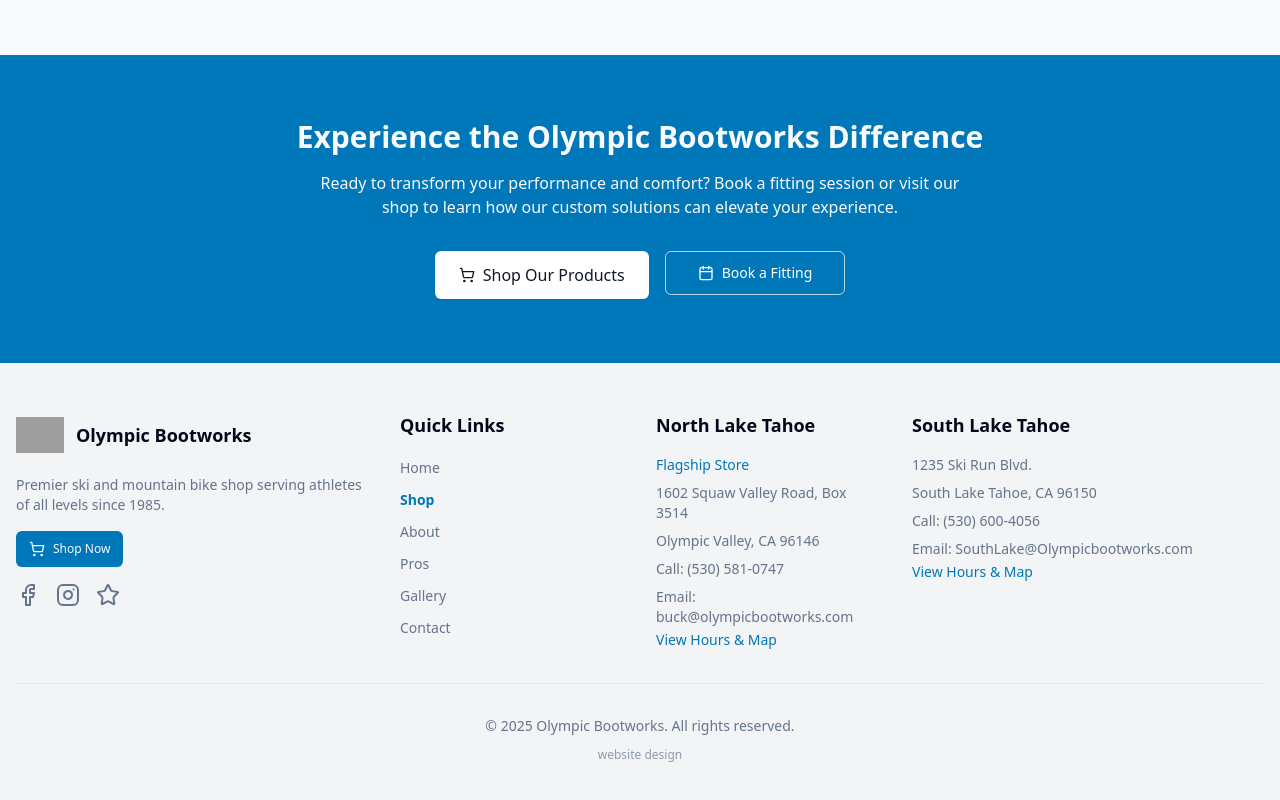
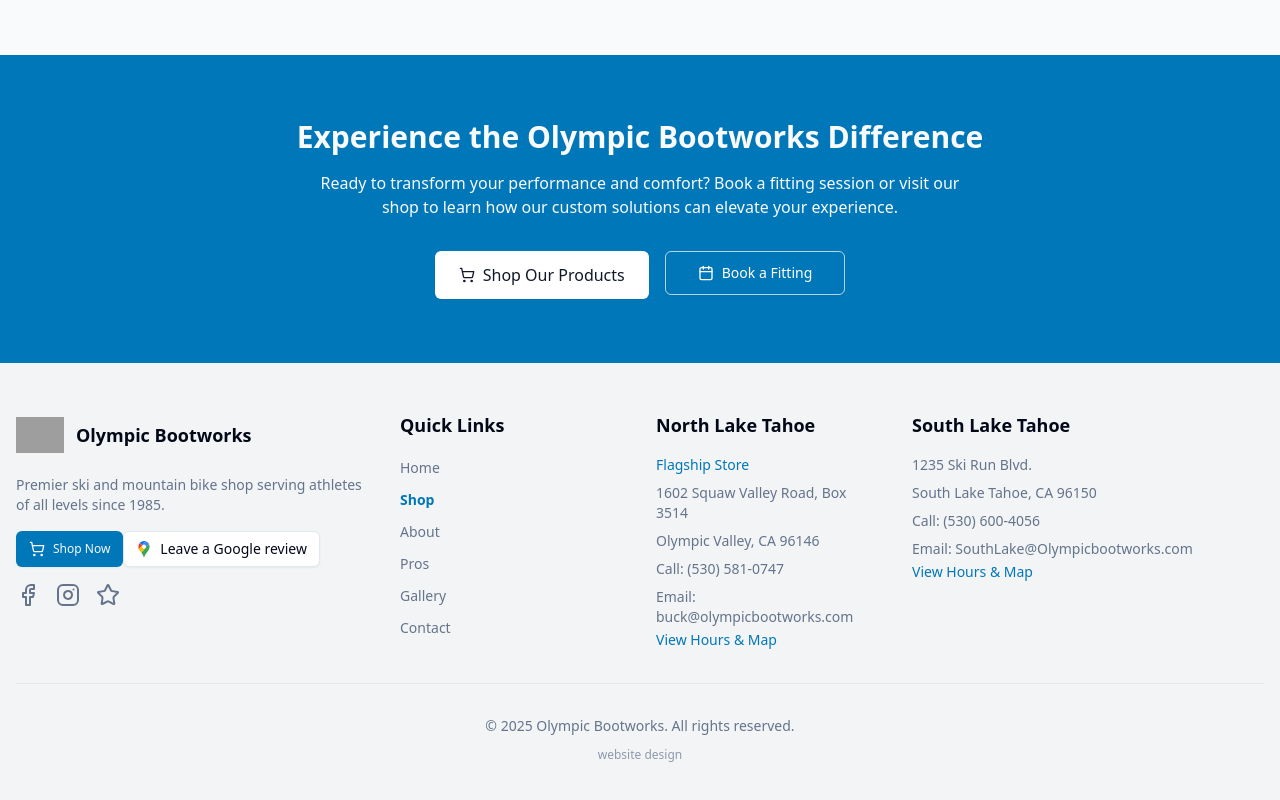
Before and after one commit to enzo-prism/olympicbootworks-retail, a Next.js app: page /about in a window 1280 px wide. Shown: the part 3285-4085 px from the top of the page. Built offline with nearby package versions, Linux system fonts and the light colour scheme; no server answers; grey boxes are pictures that could not be loaded.

Commit message:
feat: Google Business review CTAs with G icon
- Add GoogleGIcon, GoogleReviewButton, and shared review URL
- Extend MinimalPageHero for external links and custom leading icons
- Placements: footer, testimonials hero and bottom CTA, contact hero

Co-authored-by: Cursor <cursoragent@cursor.com>

```diff
--- a/app/contact/page.tsx
+++ b/app/contact/page.tsx
@@ -1,6 +1,8 @@
 import type { Metadata } from "next"
 import ContactClient from "./contact-client"
 import MinimalPageHero from "@/components/minimal-page-hero"
+import { GoogleGIcon } from "@/components/google-g-icon"
+import { GOOGLE_BUSINESS_REVIEW_URL } from "@/lib/google-business"
 
 export const metadata: Metadata = {
   title: "Contact & Lake Tahoe Locations",
@@ -26,6 +28,13 @@ export default function ContactPage() {
         actions={[
           { href: "mailto:buck@olympicbootworks.com", label: "Email North Lake" },
           { href: "tel:+15305810747", label: "Call North Lake", variant: "secondary" },
+          {
+            href: GOOGLE_BUSINESS_REVIEW_URL,
+            label: "Leave a Google review",
+            variant: "secondary",
+            external: true,
+            leadingIcon: <GoogleGIcon className="h-[1.15rem] w-[0.8rem]" />,
+          },
         ]}
       />
       <ContactClient />
--- a/app/testimonials/page.tsx
+++ b/app/testimonials/page.tsx
@@ -5,6 +5,9 @@ import { ShopButton } from "@/components/ui/shop-button"
 import EnhancedTestimonialCard from "@/components/enhanced-testimonial-card"
 import { testimonials } from "@/data/testimonials"
 import MinimalPageHero from "@/components/minimal-page-hero"
+import { GoogleGIcon } from "@/components/google-g-icon"
+import { GoogleReviewButton } from "@/components/google-review-button"
+import { GOOGLE_BUSINESS_REVIEW_URL } from "@/lib/google-business"
 import type { Metadata } from "next"
 
 export const metadata: Metadata = {
@@ -22,6 +25,13 @@ export default function TestimonialsPage() {
         title="Testimonials"
         description="Stories from skiers, riders, and athletes who came in looking for comfort and left with a better foundation."
         actions={[
+          {
+            href: GOOGLE_BUSINESS_REVIEW_URL,
+            label: "Leave a Google review",
+            variant: "secondary",
+            external: true,
+            leadingIcon: <GoogleGIcon className="h-[1.15rem] w-[0.8rem]" />,
+          },
           { href: "/contact", label: "Book a fitting" },
           { href: "/shop", label: "Shop products", variant: "secondary" },
         ]}
@@ -49,7 +59,8 @@ export default function TestimonialsPage() {
             <p className="text-muted-foreground mb-6">
               Ready to experience the Olympic Bootworks difference for yourself?
             </p>
-            <div className="flex flex-col sm:flex-row justify-center gap-4">
+            <div className="flex flex-col sm:flex-row justify-center gap-4 flex-wrap">
+              <GoogleReviewButton size="lg" analyticsItemId="google_review_testimonials_footer" />
               <Button asChild size="lg" className="shadow-sm">
                 <Link href="/contact">
                   <ButtonIcon label="Book a Fitting" href="/contact" />
--- a/components/footer.tsx
+++ b/components/footer.tsx
@@ -1,6 +1,7 @@
 import Link from "next/link"
 import Image from "next/image"
 import { ShopButton } from "@/components/ui/shop-button"
+import { GoogleReviewButton } from "@/components/google-review-button"
 import { Facebook, Instagram, Star } from "lucide-react"
 
 export default function Footer() {
@@ -26,6 +27,7 @@ export default function Footer() {
             <ShopButton href="/shop" size="sm" className="shadow-sm">
               Shop Now
             </ShopButton>
+            <GoogleReviewButton size="sm" analyticsItemId="google_review_footer" className="w-fit" />
             <div className="flex items-center space-x-4 mt-6">
               <Link
                 href="https://www.facebook.com/olympicbootworks/"
--- /dev/null
+++ b/components/google-g-icon.tsx
@@ -0,0 +1,28 @@
+import { cn } from "@/lib/utils"
+
+/** Multicolor Google "G" mark (paths only; suitable for buttons and links). */
+export function GoogleGIcon({ className }: { className?: string }) {
+  return (
+    <svg
+      className={cn("shrink-0", className)}
+      viewBox="0 0 92.3 132.3"
+      aria-hidden="true"
+      focusable="false"
+    >
+      <path fill="#1a73e8" d="M60.2 2.2C55.8.8 51 0 46.1 0 32 0 19.3 6.4 10.8 16.5l21.8 18.3L60.2 2.2z" />
+      <path fill="#ea4335" d="M10.8 16.5C4.1 24.5 0 34.9 0 46.1c0 8.7 1.7 15.7 4.6 22l28-33.3-21.8-18.3z" />
+      <path
+        fill="#4285f4"
+        d="M46.2 28.5c9.8 0 17.7 7.9 17.7 17.7 0 4.3-1.6 8.3-4.2 11.4 0 0 13.9-16.6 27.5-32.7-5.6-10.8-15.3-19-27-22.7L32.6 34.8c3.3-3.8 8.1-6.3 13.6-6.3"
+      />
+      <path
+        fill="#fbbc04"
+        d="M46.2 63.8c-9.8 0-17.7-7.9-17.7-17.7 0-4.3 1.5-8.3 4.1-11.3l-28 33.3c4.8 10.6 12.8 19.2 21 29.9l34.1-40.5c-3.3 3.9-8.1 6.3-13.5 6.3"
+      />
+      <path
+        fill="#34a853"
+        d="M59.1 109.2c15.4-24.1 33.3-35 33.3-63 0-7.7-1.9-14.9-5.2-21.3L25.6 98c2.6 3.4 5.3 7.3 7.9 11.3 9.4 14.5 6.8 23.1 12.8 23.1s3.4-8.7 12.8-23.2"
+      />
+    </svg>
+  )
+}
--- /dev/null
+++ b/components/google-review-button.tsx
@@ -0,0 +1,45 @@
+"use client"
+
+import Link from "next/link"
+import { Button } from "@/components/ui/button"
+import { GoogleGIcon } from "@/components/google-g-icon"
+import { GOOGLE_BUSINESS_REVIEW_URL } from "@/lib/google-business"
+import { sendGa4Event } from "@/lib/gtag"
+import { cn } from "@/lib/utils"
+import type { ComponentProps } from "react"
+
+type ButtonProps = ComponentProps<typeof Button>
+
+type GoogleReviewButtonProps = {
+  className?: string
+  label?: string
+  /** Optional GA4 event when clicked */
+  analyticsItemId?: string
+} & Pick<ButtonProps, "size" | "variant">
+
+export function GoogleReviewButton({
+  className,
+  label = "Leave a Google review",
+  size = "default",
+  variant = "outline",
+  analyticsItemId = "google_review_footer",
+}: GoogleReviewButtonProps) {
+  return (
+    <Button asChild size={size} variant={variant} className={cn("gap-2 shadow-sm", className)}>
+      <Link
+        href={GOOGLE_BUSINESS_REVIEW_URL}
+        target="_blank"
+        rel="noopener noreferrer"
+        onClick={() =>
+          sendGa4Event("select_content", {
+            content_type: "google_review_cta",
+            item_id: analyticsItemId,
+          })
+        }
+      >
+        <GoogleGIcon className="h-[1.15rem] w-[0.8rem]" />
+        {label}
+      </Link>
+    </Button>
+  )
+}
--- a/components/minimal-page-hero.tsx
+++ b/components/minimal-page-hero.tsx
@@ -1,4 +1,5 @@
 import Link from "next/link"
+import type { ReactNode } from "react"
 import { Button } from "@/components/ui/button"
 import ButtonIcon from "@/components/button-icon"
 import { cn } from "@/lib/utils"
@@ -7,6 +8,10 @@ type HeroAction = {
   href: string
   label: string
   variant?: "primary" | "secondary"
+  /** Opens in a new tab (e.g. external review link) */
+  external?: boolean
+  /** When set, replaces automatic ButtonIcon */
+  leadingIcon?: ReactNode
 }
 
 type MinimalPageHeroProps = {
@@ -59,8 +64,13 @@ export default function MinimalPageHero({
                   variant={action.variant === "secondary" ? "outline" : "default"}
                   className="min-w-40 shadow-sm"
                 >
-                  <Link href={action.href}>
-                    <ButtonIcon label={action.label} href={action.href} />
+                  <Link
+                    href={action.href}
+                    {...(action.external
+                      ? { target: "_blank", rel: "noopener noreferrer" }
+                      : {})}
+                  >
+                    {action.leadingIcon ?? <ButtonIcon label={action.label} href={action.href} />}
                     {action.label}
                   </Link>
                 </Button>
--- /dev/null
+++ b/lib/google-business.ts
@@ -0,0 +1,3 @@
+/** Google Business Profile review URL (public short link). */
+export const GOOGLE_BUSINESS_REVIEW_URL =
+  "https://g.page/r/CZwKu6k4aWaJEAE/review" as const
```
